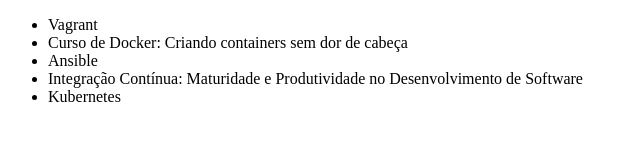
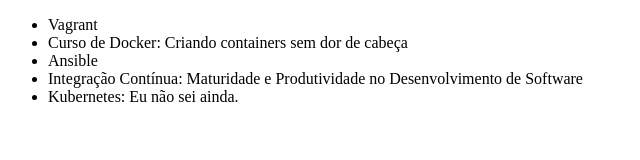
Before and after one commit to fabiomnzcastro/alura-git, a plain HTML site: page index.html in a window 1280 px wide. Shown: the whole page, without its empty margins (0-640 px from the left). Drawn offline with Linux system fonts and the light colour scheme.

Commit message:
Alterando o Código

```diff
--- a/index.html
+++ b/index.html
@@ -10,7 +10,7 @@
         <li>Curso de Docker: Criando containers sem dor de cabeça</li>
         <li>Ansible</li>
         <li>Integração Contínua: Maturidade e Produtividade no Desenvolvimento de Software</li>
-        <li>Kubernetes</li>
+        <li>Kubernetes: Eu não sei ainda.</li>
     </ul>
 </body>
 </html>
```
